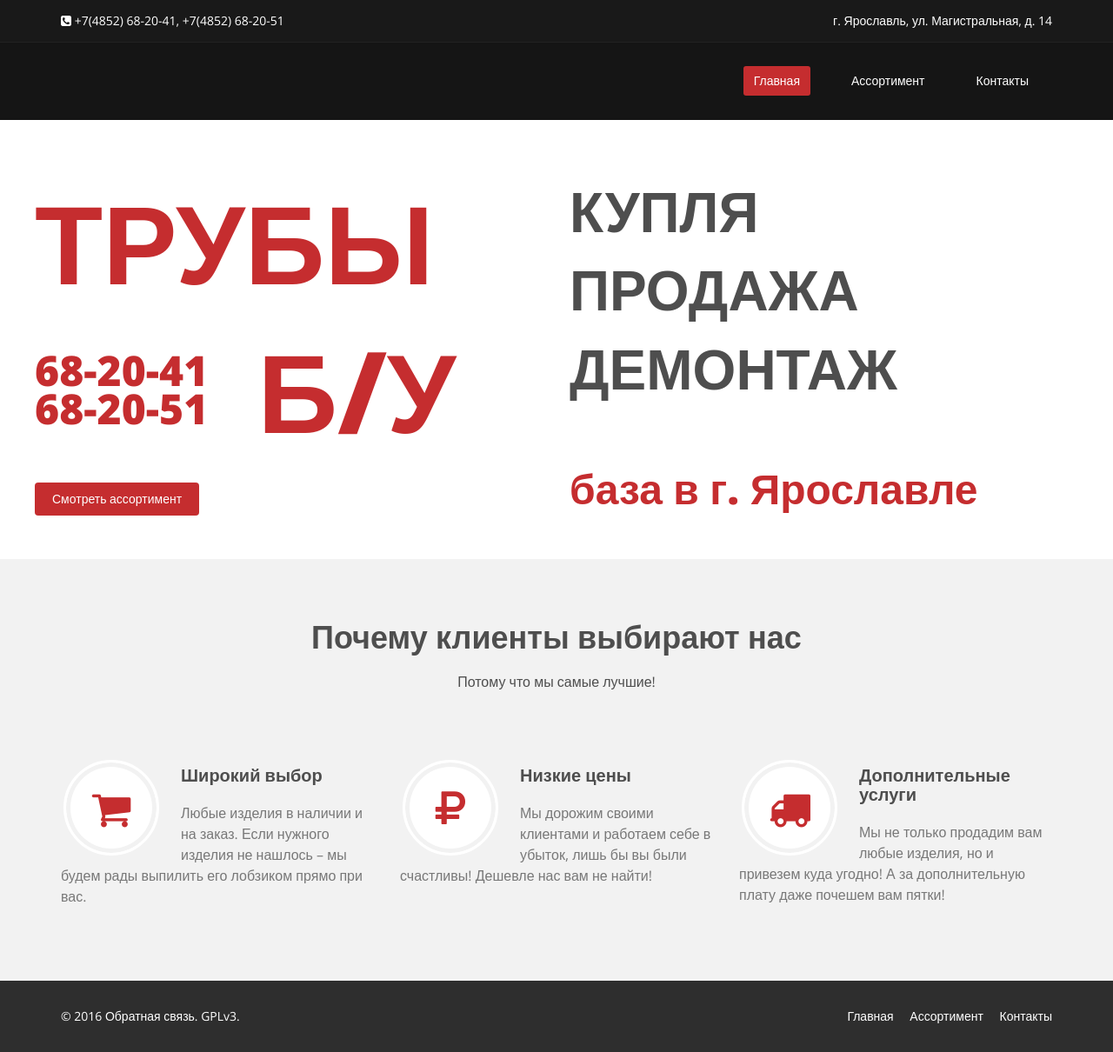
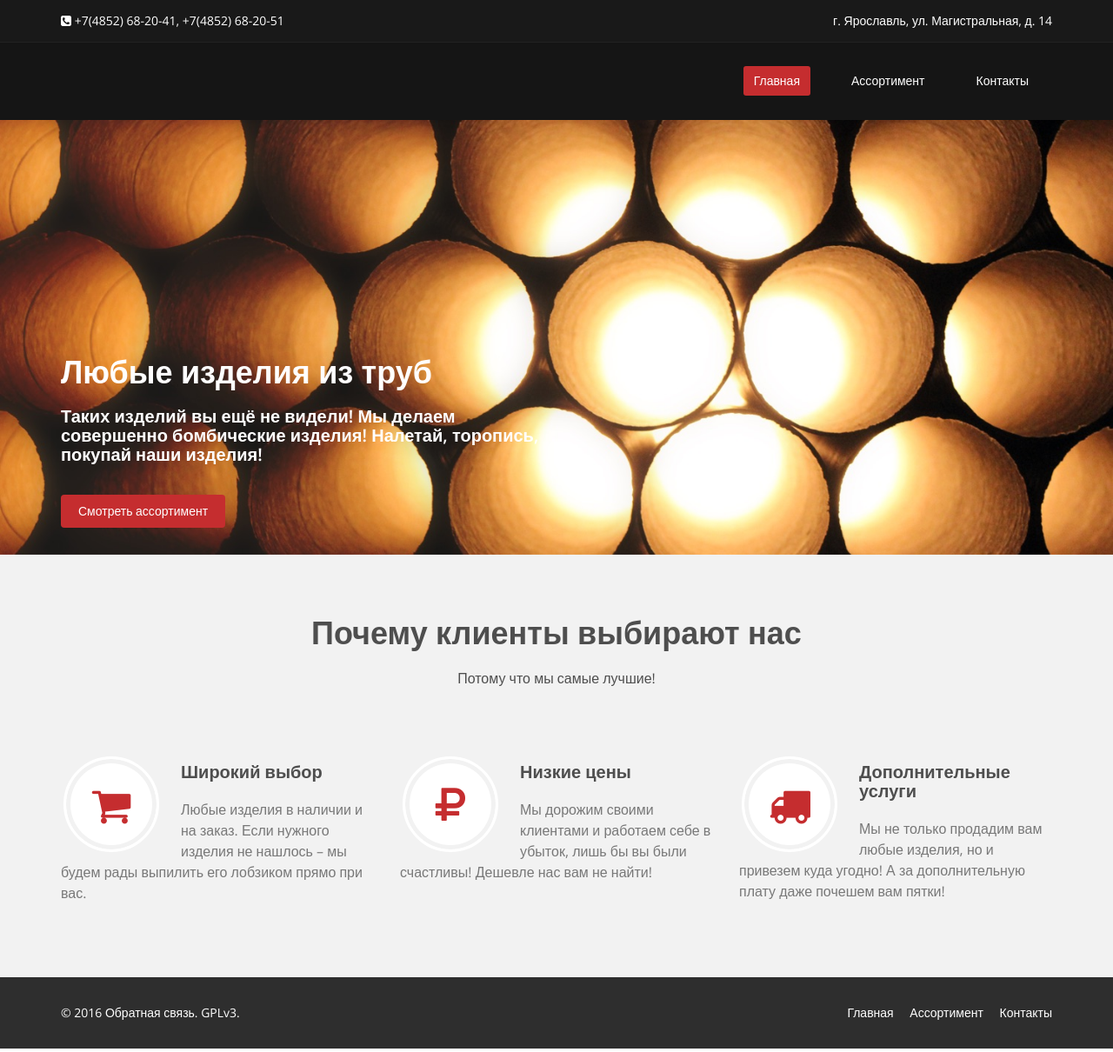
Before and after one commit to seven-4-seven/seven-4-seven.github.io, a Jekyll site: the page index.html, which Jekyll copies as it is, in a window 1280 px wide. Shown: the whole page at 87% size. Built offline with Jekyll 4.4.1, drawn with Linux system fonts in a browser that asks for light colours.

Commit message:
Reverted back main page

```diff
--- a/css/main.css
+++ b/css/main.css
@@ -10,50 +10,6 @@ body {
   font-family: 'Open Sans', sans-serif;
   color:#4e4e4e;
   line-height: 22px;
-}
-
-.landing {
-  margin: 20px;
-}
-
-#main-slider {
-  padding: 30px 20px;
-}
-
-.landing .big-text h1 {
-  font-size: 96pt;
-}
-
-.landing .phones {
-  padding-top: 35px;
-}
-
-.landing h1, .landing h2, .landing h3 {
-  font-weight: 900;
-}
-
-.landing h1 {
-  font-size: 72pt;
-}
-
-.landing h2 {
-  font-size: 48pt;
-}
-
-.landing h3 {
-  font-size: 36pt;
-}
-
-.landing-footer {
-  text-align: right;
-}
-
-.red-text h1, .red-text h2, .red-text h3 {
-  color: #c52d2f;
-}
-
-.black-text h1, .black-text h2, .black-text h3 {
-  color: #4e4e4e;
 }
 
 h1,
@@ -365,15 +321,11 @@ body > section {
 }
 
 #main-slider .carousel .slide-margin {
-  margin-top: 270px;
-}
-
-#main-slider .carousel h1 {
-  color: black;
+  margin-top: 130px;
 }
 
 #main-slider .carousel h2 {
-  color: black;
+  color:#fff;
 }
 
 #main-slider .carousel .btn-slide {
@@ -401,7 +353,7 @@ body > section {
   position: absolute;
   width: 100%;
   display: block !important;
-  height: 630px;
+  height: 500px;
   -webkit-transition: opacity ease-in-out 500ms;
   -moz-transition: opacity ease-in-out 500ms;
   -o-transition: opacity ease-in-out 500ms;
--- a/index.html
+++ b/index.html
@@ -100,38 +100,25 @@
 
     </header><!--/header-->
 
-    <div id="main-slider" class="landing">
-        <div class="container-fluid">
-          <div class="row red-text"><!-- first row -->
-            <div class="col-xs-12 col-sm-12 col-md-6 big-text"><!-- first column -->
-              <h1>ТРУБЫ</h1>
-              <div class="row">
-                <div class="col-xs-5 col-sm-5 col-md-5 phones">
-                    <h3>68-20-41</h3>
-                    <h3>68-20-51</h3>
-                </div>
-                <div class="col-xs-7 col-sm-7 col-md-7 big-text">
-                    <h1>Б/У</h3>
-                </div>
-            </div>
-            </div> <!-- first column -->
-          <div class="col-xs-12 col-sm-6 col-md-6 black-text"><!-- second column -->
-            <h2>КУПЛЯ</h2>
-            <h2>ПРОДАЖА</h2>
-            <h2>ДЕМОНТАЖ</h2>
-          </div><!-- second column -->
-        </div><!-- first row -->
-        </div> <!-- first column -->
-          <div class="row red-text"> <!-- footer -->
-            <div class="col-xs-12 col-sm-12 col-md-6 carousel">
-              <a class="btn-slide animation animated-item-3 active" href="prices.html">Смотреть ассортимент</a>
-            </div>
-            <div class="col-xs-12 col-sm-12 col-md-6">
-              <h3>база в г. Ярославле</h3>
-            </div>
-          </div> <!-- first column -->
-        </div> <!-- container -->
-    </div><!--/#main-slider-->
+    <section id="main-slider" class="no-margin">
+        <div class="carousel">
+            <div class="carousel-inner">
+                <div class="item active" style="background-image: url(images/tubes.jpg)">
+                    <div class="container">
+                        <div class="row slide-margin">
+                            <div class="col-sm-6">
+                                <div class="carousel-content">
+                                    <h1 class="animation animated-item-1">Любые изделия из труб</h1>
+                                    <h2 class="animation animated-item-2">Таких изделий вы ещё не видели! Мы делаем совершенно бомбические изделия! Налетай, торопись, покупай наши изделия!</h2>
+                                    <a class="btn-slide animation animated-item-3" href="services.html">Смотреть ассортимент</a>
+                                </div>
+                            </div>
+                        </div>
+                    </div>
+                </div><!--/.item-->
+            </div><!--/.carousel-inner-->
+        </div><!--/.carousel-->
+    </section><!--/#main-slider-->
 
     <section id="feature" >
         <div class="container">
```
Also changed, not shown: images/tubes.jpg.
